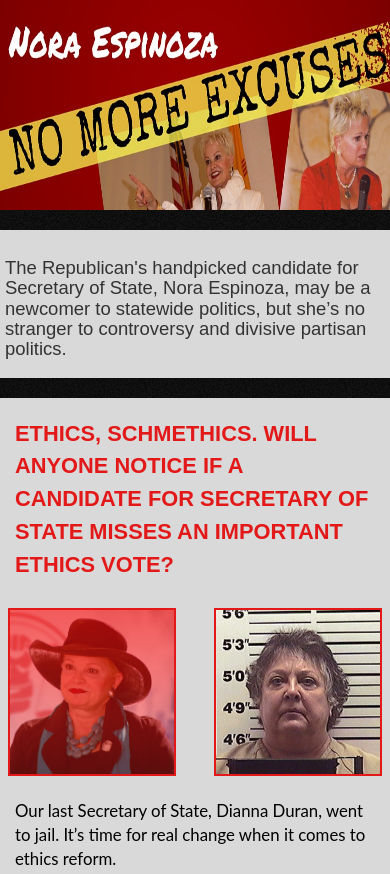
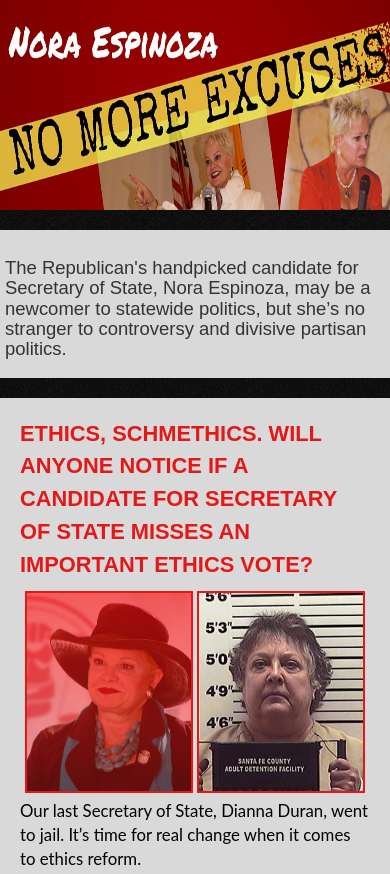
Before and after one commit to s-r-jones/s-r-jones.github.io, a plain HTML site: page nora/index.html in a window 390 px wide. Shown: the top 874 px of the page. Drawn offline with Linux system fonts and the light colour scheme; a web font is replaced by a local one.

Commit message:
mobile media query

```diff
--- a/nora/css/styles.css
+++ b/nora/css/styles.css
@@ -122,10 +122,6 @@ h3 {
 }
 
 
-.section-content {
-    color: #000;
-    font-size: 1.2em;
-}
 
 .section-title{text-transform: uppercase;}
 
@@ -145,8 +141,9 @@ h3 {
 
 @media (max-width: 768px) {
     .picture {
-        height: 10em;
+        height: 12em;
         width: 10em;
+        margin: 0;
     }
 
 }
@@ -173,7 +170,23 @@ h3 {
     margin-bottom: 20px;
 }
 
-.section-content h2, p {padding: 0px 30px;}
+.section-content {
+    padding: 0px 30px;
+    color: #000;
+    font-size: 1.2em;
+}
+
+@media (max-width: 768px) {
+    .section-content h2,p{
+    padding: 0px 5px;
+    }
+}
+
+@media (max-width: 768px) {
+    .section-content .picture-container{
+    margin: 0px 5px;
+    }
+}
 
 
 .espinoza {
@@ -278,7 +291,7 @@ h3 {
     background: url(../img/officer.jpg);
     background-repeat: no-repeat;
     background-size: cover;
-    background-position: 30px 0;
+    background-position: 0 0;
 
 }
 
@@ -310,11 +323,7 @@ footer div.paidfor {
     border: 1px solid #fff
 }
 
-@media (max-width: 768px) {
-    .section-content p {
-        {padding: 0px 5px;}
-    }
-}
+
 
 #cross {
   margin-top: 20px;
```
